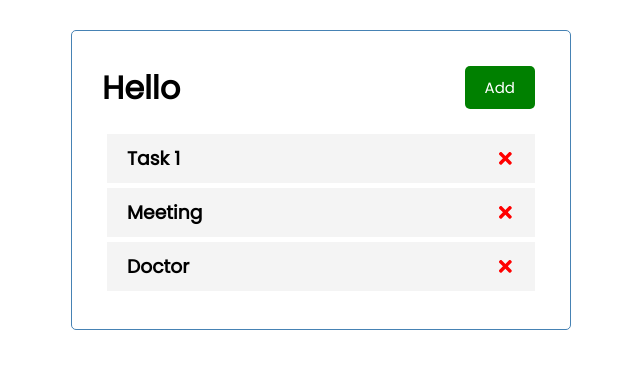
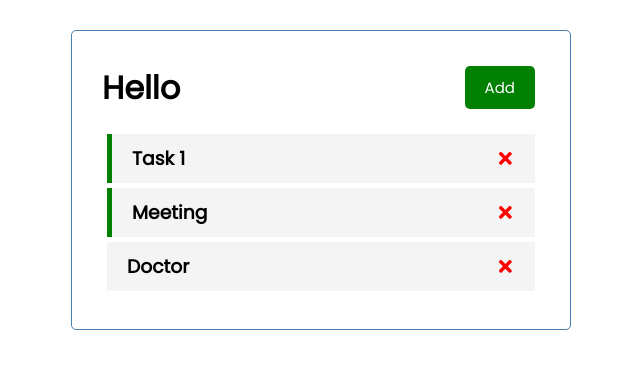
Before and after one commit to olicea/react-app, a React (Create React App) app: page / in a window 1280 px wide. Shown: the top 368 px of the page, without its empty margins (319-959 px from the left). Built offline with nearby package versions, Linux system fonts and the light colour scheme.

Commit message:
add togglereminder

```diff
--- a/src/App.js
+++ b/src/App.js
@@ -22,20 +22,28 @@
             id: 3,
             text: 'Doctor',
             day: 'May 2 at 6pm',
-            reminder: true,
+            reminder: false,
         }
     ]
   )
 
   // Delete task
   const deleteTask = (id) => {
-    setTasks(tasks.filter(task => task.id !== id))
+    setTasks(tasks.filter(task => task.id !== id));
   }
-
+  // Toggle reminder
+  const toggleReminder = (id) => {
+   setTasks(
+     tasks.map((task) =>
+       task.id === id ? {...task, reminder: !task.reminder} : task)
+   )
+  }
   return (
     <div className="container">
       <Header title= 'Hello'/>
-      {tasks.length > 0 ? (<Tasks tasks={tasks} onDelete={deleteTask} />) : ('No Tasks')}
+      {tasks.length > 0 ?
+        (<Tasks tasks={tasks} onDelete={deleteTask} onToggle={toggleReminder} />) :
+        ('No Tasks')}
     </div>
   );
 }
--- a/src/components/Task.js
+++ b/src/components/Task.js
@@ -1,13 +1,14 @@
 import { FaTimes } from 'react-icons/fa';
 
-const Task = ({task, onDelete}) => {
+const Task = ({task, onDelete, onToggle}) => {
     return (
-        <div className='task'>
+        <div className= {`task ${task.reminder ? 'reminder' : '' }`}
+          onDoubleClick={() => onToggle(task.id)}>
             <h3>{task.text}
             <FaTimes
               style={{color:'red', cursor: 'pointer' }}
               onClick={() => onDelete(task.id)}/> </h3>
-            <p>{task.date}</p>
+             <p>{task.date}</p>
         </div>
     )
 }
--- a/src/components/Tasks.js
+++ b/src/components/Tasks.js
@@ -1,12 +1,12 @@
 import Task   from "./Task";
 
-const Tasks = ({tasks, onDelete}) => {
+const Tasks = ({tasks, onDelete, onToggle}) => {
 
     return (
         <>
         {
             tasks.map((task) => (
-                <Task key={task.id} task={task} onDelete={onDelete}/>
+                <Task key={task.id} task={task} onDelete={onDelete} onToggle={onToggle}/>
              ))
         }
         </>
```
